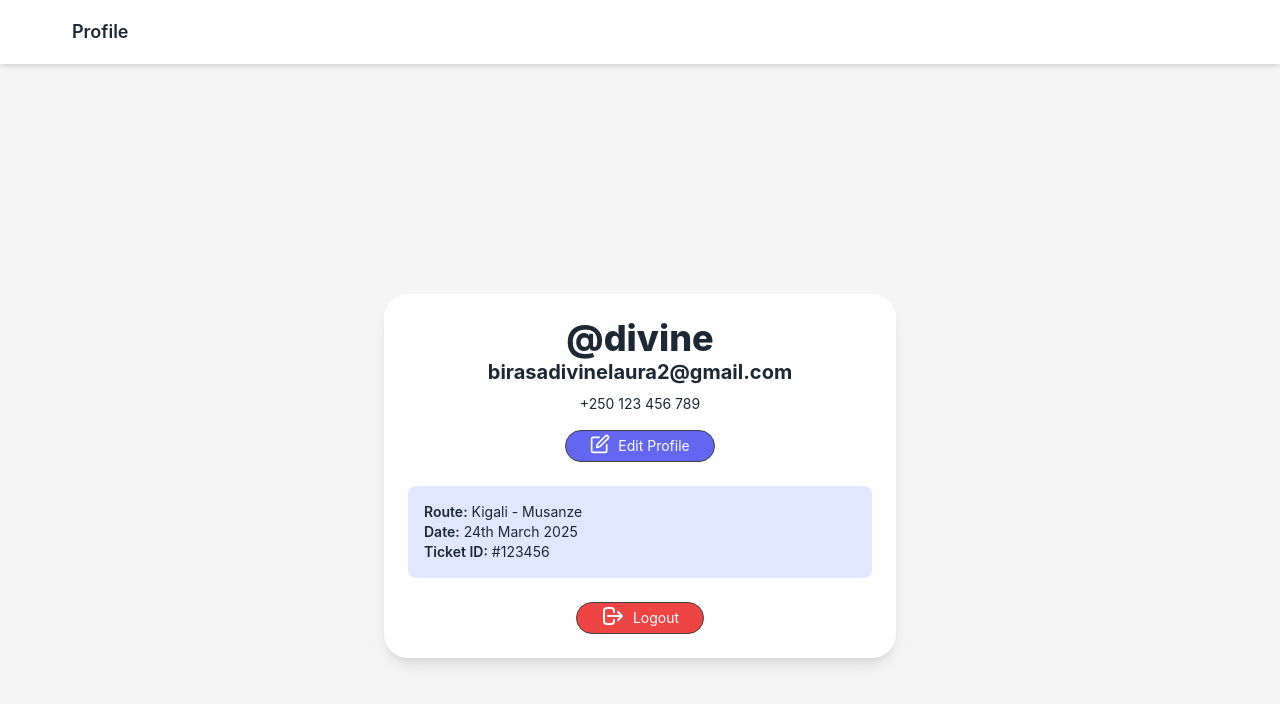
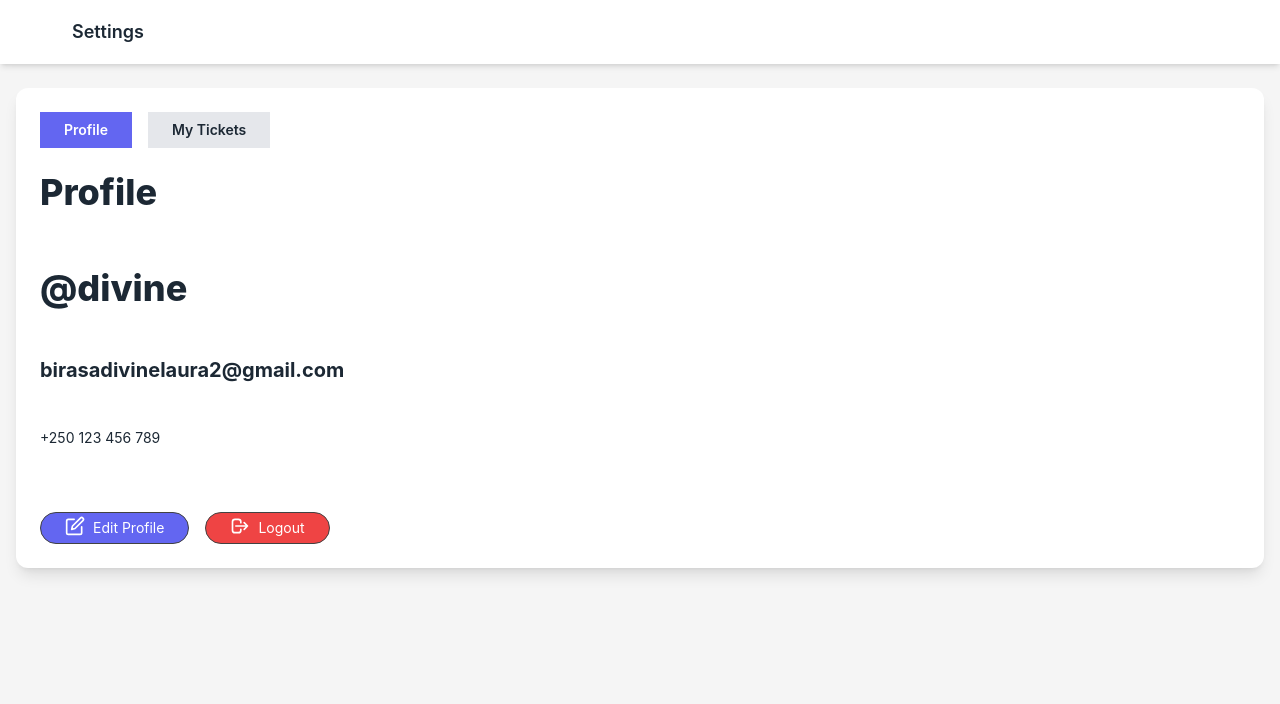
Before and after one commit to BayinganaEdwin/easyGo, a Next.js app: page /profile in a window 1280 px wide. Shown: the top 704 px of the page. Built offline with nearby package versions, Linux system fonts and the light colour scheme; no server answers.

Commit message:
Edit Profile and log out

```diff
--- a/src/pages/profile/index.tsx
+++ b/src/pages/profile/index.tsx
@@ -4,15 +4,16 @@ import { NextPage } from 'next';
 import AuthLayout from '@layouts/auth';
 import Typography from '@components/shared/typography';
 import { Flex, Button, Input } from 'antd';
-import { HiUser, HiOutlineMail, HiOutlinePhone, HiOutlineLogout, HiArrowLeft } from 'react-icons/hi';
+import { HiArrowLeft, HiOutlineLogout, HiTicket } from 'react-icons/hi';
 import { FiEdit, FiCheck } from 'react-icons/fi';
 import { useRouter } from 'next/router';
 
-const UserProfile: NextPage & { getLayout?: (page: ReactElement) => ReactElement } = () => {
+const SettingsPage: NextPage & { getLayout?: (page: ReactElement) => ReactElement } = () => {
   const [isEditing, setIsEditing] = useState(false);
   const [username, setUsername] = useState("@divine");
   const [email, setEmail] = useState("birasadivinelaura2@gmail.com");
   const [phone, setPhone] = useState("+250 123 456 789");
+  const [activeTab, setActiveTab] = useState<'profile' | 'tickets'>('profile');
   const router = useRouter();
 
   const handleEditClick = () => {
@@ -27,71 +28,102 @@ const UserProfile: NextPage & { getLayout?: (page: ReactElement) => ReactElement
   return (
     <Fragment>
       <Head>
-        <title>User Profile | EasyGo</title>
+        <title>Settings | EasyGo</title>
       </Head>
 
       <Flex className="h-16 bg-white px-6 items-center shadow-md sticky top-0 z-10">
         <Button icon={<HiArrowLeft size={24} />} className="bg-transparent border-none" />
         <Typography variant="header" className="text-gray-900 text-lg font-semibold ml-4">
+          Settings
+        </Typography>
+      </Flex>
+
+      <Flex className="min-h-screen bg-[#f5f5f5] p-4 flex-col">
+        <Flex className="w-full bg-white p-6 rounded-xl shadow-lg mt-2 flex-col">
+
+          <Flex className="w-full  mb-6 gap-4">
+             <Flex onClick={() => setActiveTab('profile')}>
+          <Typography
+              className={`px-6 py-2  text-lg font-semibold ${activeTab === 'profile' ? 'bg-indigo-500 text-white' : 'bg-gray-200 text-gray-600'}`}>
               Profile
             </Typography>
           </Flex>
+               <Flex onClick={() => setActiveTab('tickets')}>
+               <Typography
+              className={`px-6 py-2  text-lg font-semibold ${activeTab === 'tickets' ? 'bg-indigo-500 text-white' : 'bg-gray-200 text-gray-600'}`}
+              >
+              My Tickets
+            </Typography>
+               </Flex>
+          </Flex>
 
-      <Flex justify="center" className="h-screen bg-[#f5f5f5] p-6 flex-col items-center">
-        <Flex className="w-full max-w-lg bg-white p-6 rounded-3xl shadow-lg relative mt-6 flex-col items-center">
+
+          {activeTab === 'profile' && (
+            <Flex className="w-full flex-col gap-8">
+              <Typography variant="header" className="text-indigo-500 font-bold text-2xl mb-6">
+                Profile
+              </Typography>
               {isEditing ? (
-            <Input value={username} onChange={(e) => setUsername(e.target.value)} className="mb-2 text-center" />
+                <Input value={username} onChange={(e) => setUsername(e.target.value)} className="mb-4 text-left text-2xl font-bold w-full" />
               ) : (
-            <Typography variant="header" className="text-gray-900 text-2xl font-bold">
+                <Typography variant="header" className="text-gray-900 text-3xl font-bold mb-4">
                   {username}
                 </Typography>
               )}
-
               {isEditing ? (
-            <Input value={email} onChange={(e) => setEmail(e.target.value)} className="mb-2 text-center" />
+                <Input value={email} onChange={(e) => setEmail(e.target.value)} className="mb-4 text-left text-xl w-full" />
               ) : (
-            <Typography variant="subTitle" className="text-gray-500 text-lg">
+                <Typography variant="subTitle" className="text-gray-500 text-xl mb-3">
                   {email}
                 </Typography>
               )}
-
               {isEditing ? (
-            <Input value={phone} onChange={(e) => setPhone(e.target.value)} className="mb-4 text-center" />
+                <Input value={phone} onChange={(e) => setPhone(e.target.value)} className="mb-6 text-left text-xl w-full" />
               ) : (
-            <Typography className="text-gray-600 text-base mt-2">
+                <Typography className="text-gray-600 text-lg mb-6">
                   {phone}
                 </Typography>
               )}
-
+              <Flex className="mt-2 gap-4">
                 <Button
                   icon={isEditing ? <FiCheck size={20} /> : <FiEdit size={20} />}
-            className={`mt-4 ${isEditing ? 'bg-green-500 hover:bg-green-600' : 'bg-indigo-500 hover:bg-indigo-600'} text-white px-6 py-2 rounded-full`}
+                  className="bg-indigo-500 hover:bg-indigo-600 text-white px-6 py-2 rounded-full"
                   onClick={handleEditClick}
                 >
                   {isEditing ? 'Save' : 'Edit Profile'}
                 </Button>
+                <Button
+                  icon={<HiOutlineLogout size={20} />}
+                  className="bg-red-500 hover:bg-red-600 text-white px-6 py-2 rounded-full"
+                  onClick={handleLogout}
+                >
+                  Logout
+                </Button>
+              </Flex>
+            </Flex>
+          )}
 
-          <Flex className="w-full bg-indigo-100 p-4 rounded-lg mt-6">
+          {/* My Tickets Section */}
+          {activeTab === 'tickets' && (
+            <Flex className="flex-col w-full">
+              <Typography variant="header" className="text-indigo-500 font-bold text-2xl mb-6">
+                My Tickets
+              </Typography>
+              <Flex className="w-full bg-indigo-100 p-8 rounded-lg text-lg shadow-md">
                 <Typography className="text-gray-800">
                   <strong>Route:</strong> Kigali - Musanze <br />
                   <strong>Date:</strong> 24th March 2025 <br />
                   <strong>Ticket ID:</strong> #123456
                 </Typography>
               </Flex>
-
-          <Button
-            icon={<HiOutlineLogout size={24} />}
-            className="mt-6 bg-red-500 hover:bg-red-600 text-white px-6 py-3 rounded-full"
-            onClick={handleLogout}
-          >
-            Logout
-          </Button>
+            </Flex>
+          )}
         </Flex>
       </Flex>
     </Fragment>
   );
 };
 
-UserProfile.getLayout = (page: ReactElement) => <AuthLayout>{page}</AuthLayout>;
+SettingsPage.getLayout = (page: ReactElement) => <AuthLayout>{page}</AuthLayout>;
 
-export default UserProfile;
+export default SettingsPage;
```
Lines whose indentation alone changed are shown as unchanged.
